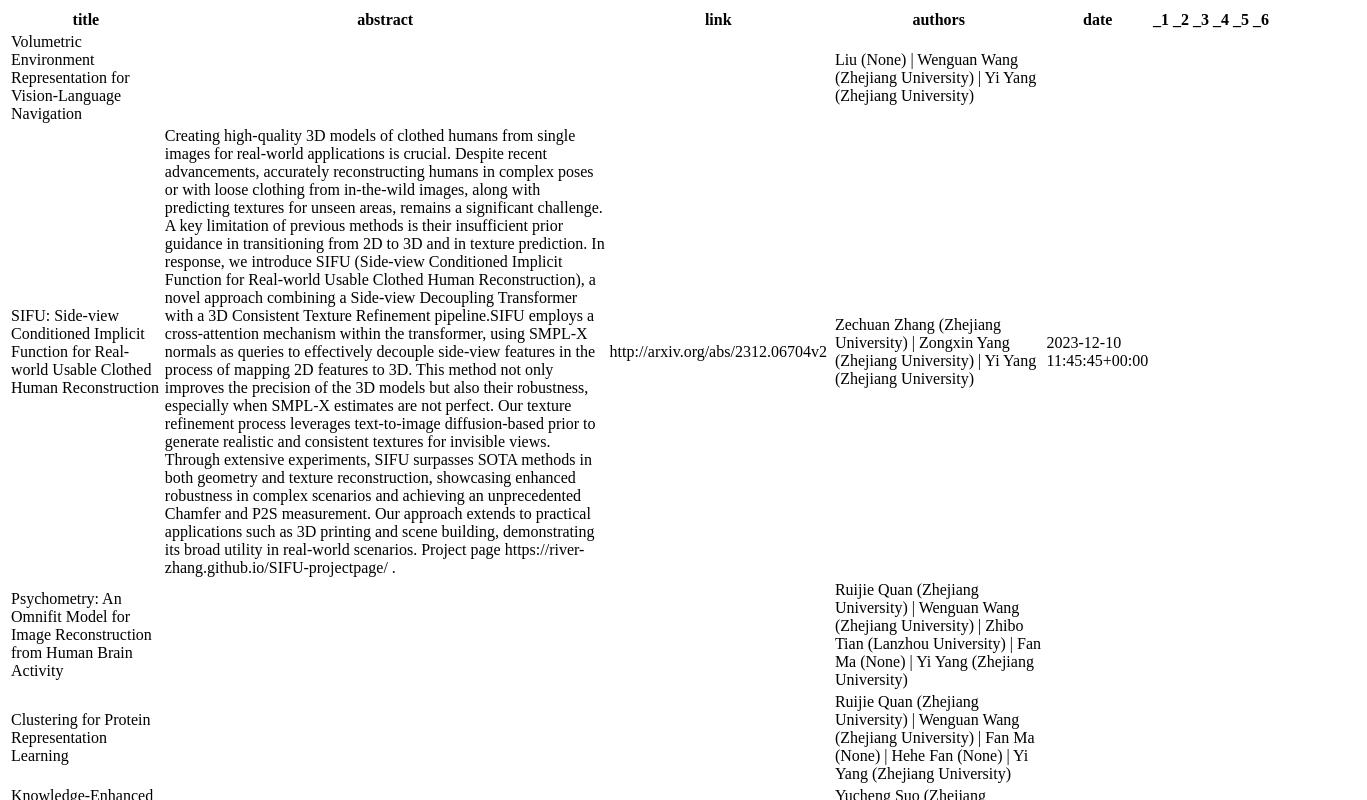
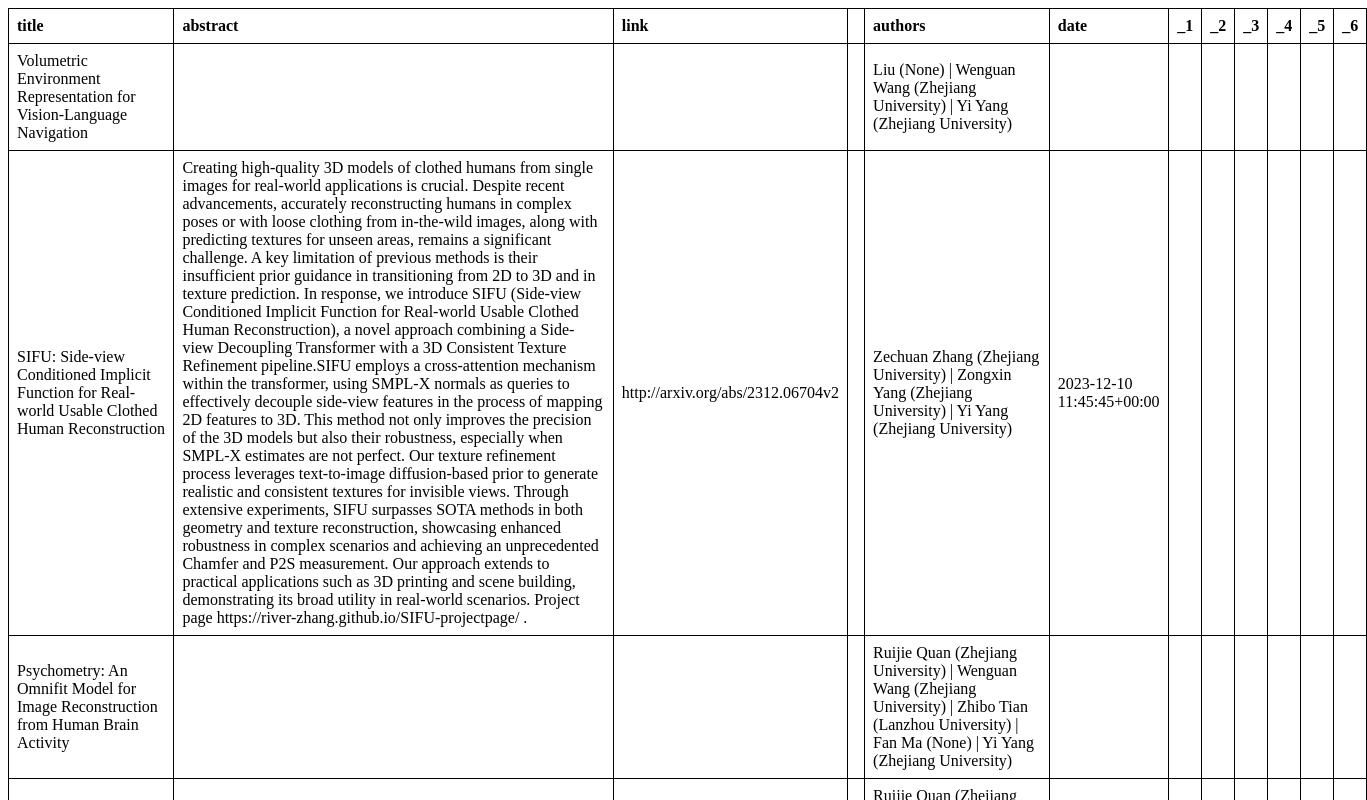
Before and after one commit to Robot-Eyes/CVPR2024_on_arXiv, a plain HTML site: page index.html in a window 1280 px wide. Shown: the top 800 px of the page, 1367 px wide, since content can reach past the window. Drawn offline with nearby package versions, Linux system fonts and the light colour scheme.

Commit message:
Update index.html

```diff
--- a/index.html
+++ b/index.html
@@ -2,6 +2,25 @@
 <html>
 <head>
     <title>CSV Display</title>
+    <style>
+        /* Style the table to be full page width */
+        #csv-table {
+            width: 100%; /* Make the table full width */
+            border-collapse: collapse;
+        }
+        /* Add borders to cells for visibility */
+        #csv-table, #csv-table th, #csv-table td {
+            border: 1px solid black;
+            text-align: left;
+            padding: 8px; /* Adjust padding as needed */
+        }
+        /* Column width ratios */
+        #csv-table th:nth-child(1), #csv-table td:nth-child(1) { width: 25%; }
+        #csv-table th:nth-child(2), #csv-table td:nth-child(2) { width: 40%; }
+        #csv-table th:nth-child(3), #csv-table td:nth-child(3) { width: 15%; }
+        #csv-table th:nth-child(4), #csv-table td:nth-child(4) { width: 15%; }
+        #csv-table th:nth-child(5), #csv-table td:nth-child(5) { width: 5%; }
+    </style>
     <script src="https://cdnjs.cloudflare.com/ajax/libs/PapaParse/5.0.2/papaparse.min.js"></script>
 </head>
 <body>
```
